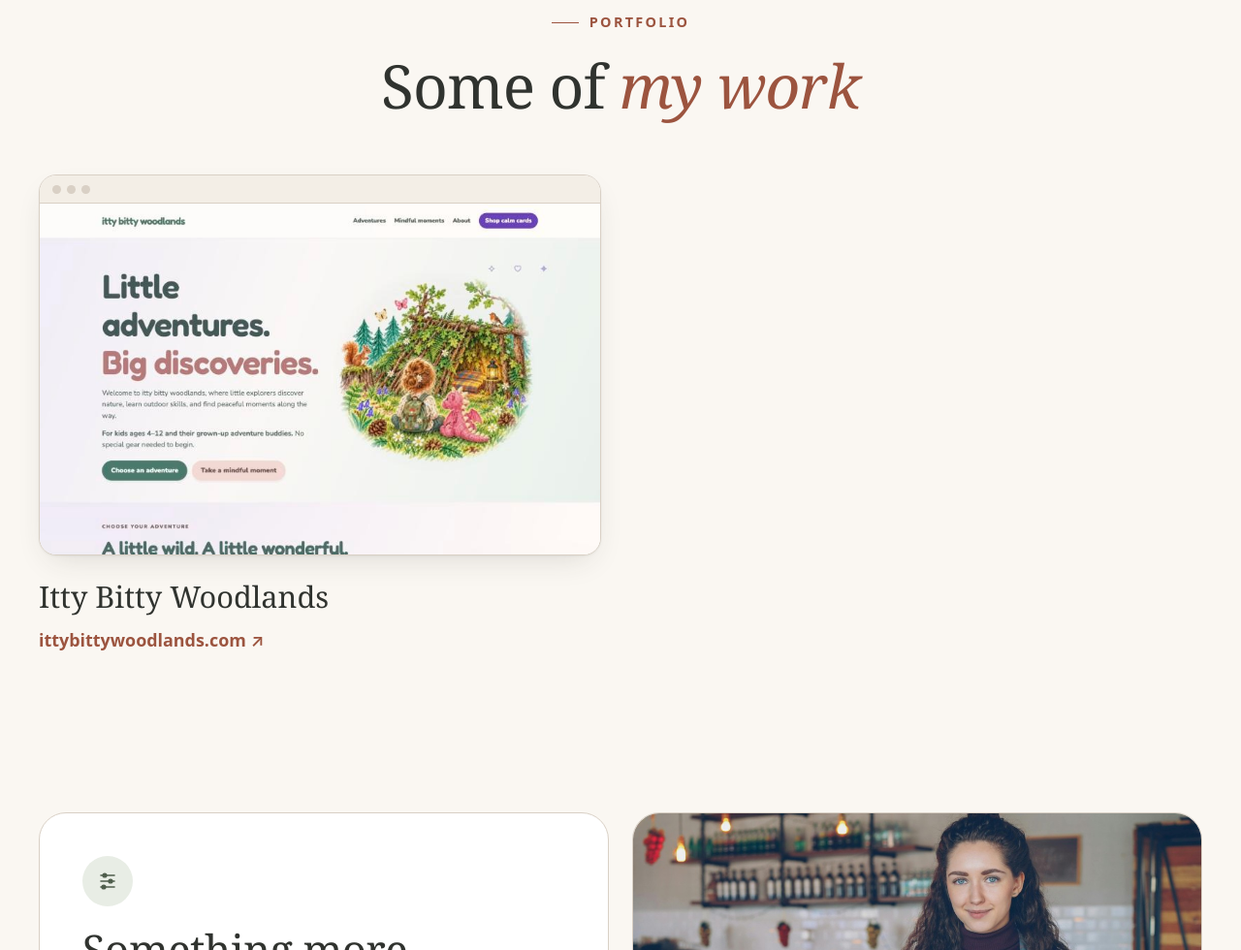
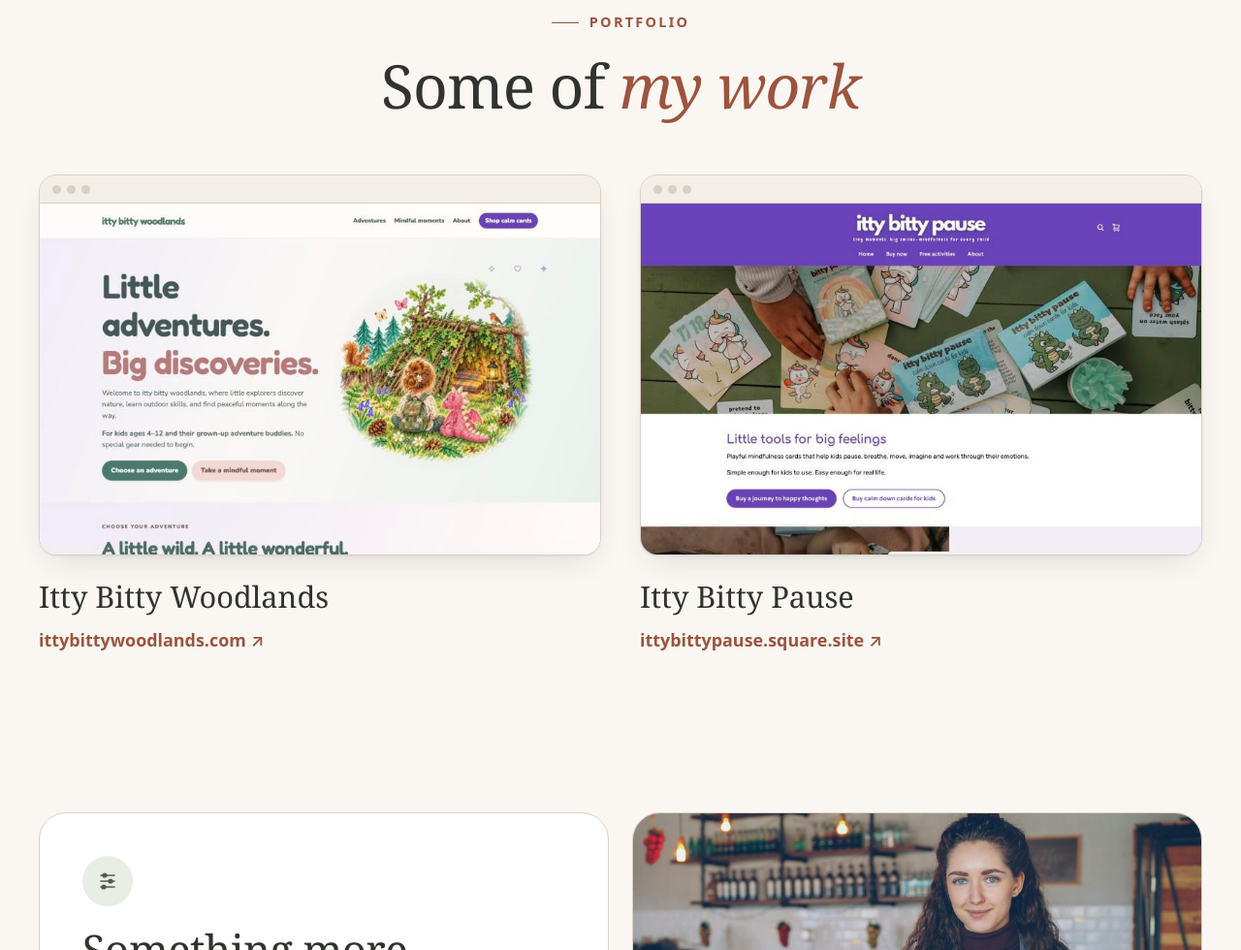
Before and after one commit to smalltownchatter/main, an Astro site: page /websites in a window 1280 px wide. Shown: the part 4962-5942 px from the top of the page at 97% size. Built offline with nearby package versions, Linux system fonts and the light colour scheme; Astro itself is replaced by a stand-in of ours; no server answers; a web font is replaced by a local one.

Commit message:
Add Itty Bitty Pause to Some of my work
Co-Authored-By: Claude Opus 5.5 <noreply@anthropic.com>
Claude-Session: https://claude.ai/code/session_01Mox99SEw5ydXqTuFS3DSCC

```diff
--- a/src/pages/websites.astro
+++ b/src/pages/websites.astro
@@ -18,7 +18,7 @@ import type { ImageMetadata } from 'astro';
 const shots = import.meta.glob<{ default: ImageMetadata }>('/src/assets/work/*.{jpg,png,webp}', { eager: true });
 const work = [
   { name: 'Itty Bitty Woodlands', url: 'https://www.ittybittywoodlands.com', domain: 'ittybittywoodlands.com', file: 'ittybittywoodlands' },
-  { name: 'Itty Bitty Pause', url: 'https://www.ittybittypause.com', domain: 'ittybittypause.com', file: 'ittybittypause' },
+  { name: 'Itty Bitty Pause', url: 'https://ittybittypause.square.site', domain: 'ittybittypause.square.site', file: 'ittybittypause' },
 ]
   .map((w) => ({ ...w, img: Object.entries(shots).find(([k]) => k.includes(`/${w.file}.`))?.[1].default }))
   .filter((w) => w.img);
```
Also changed, not shown: src/assets/work/ittybittypause.jpg (added).
